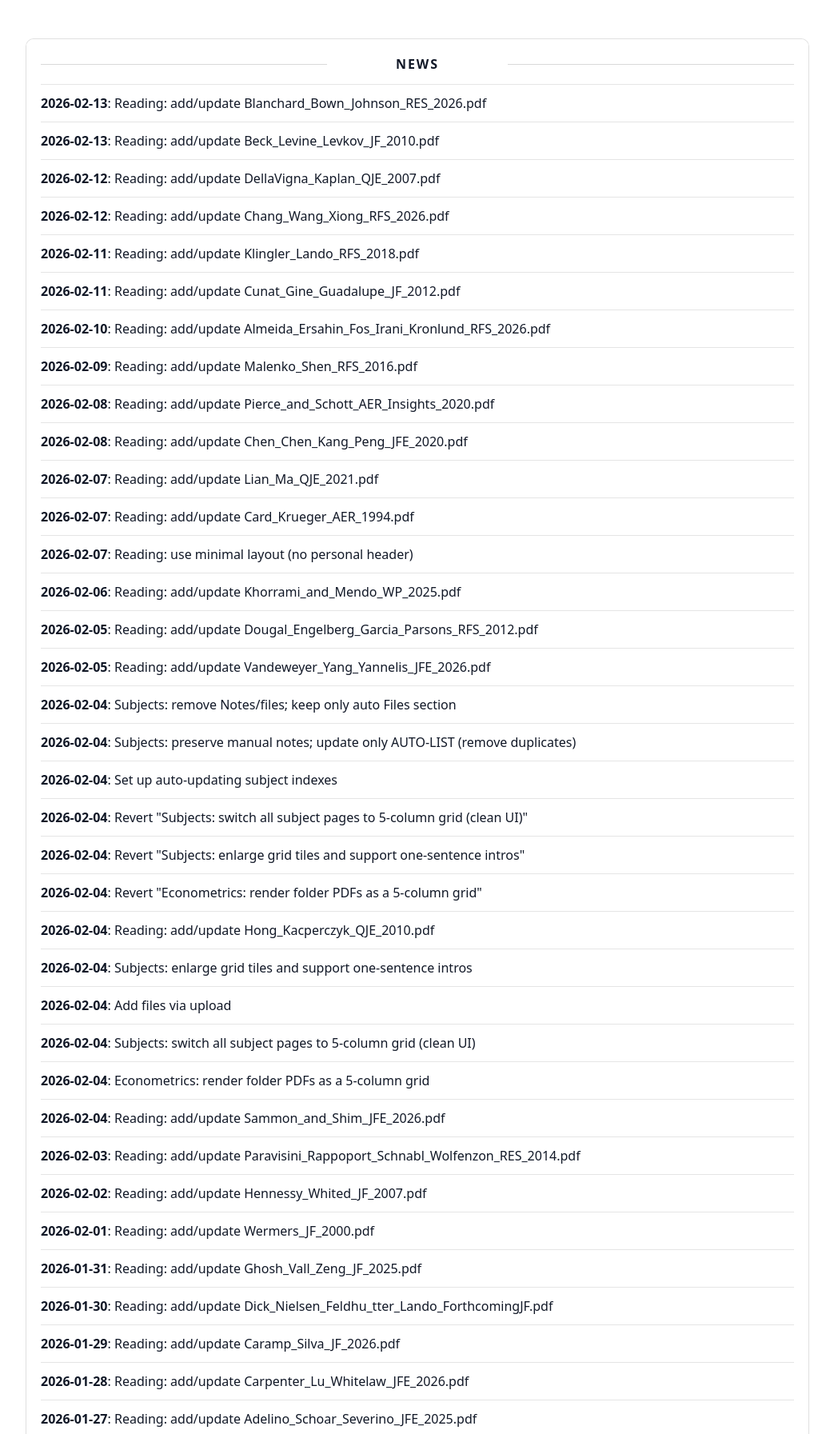
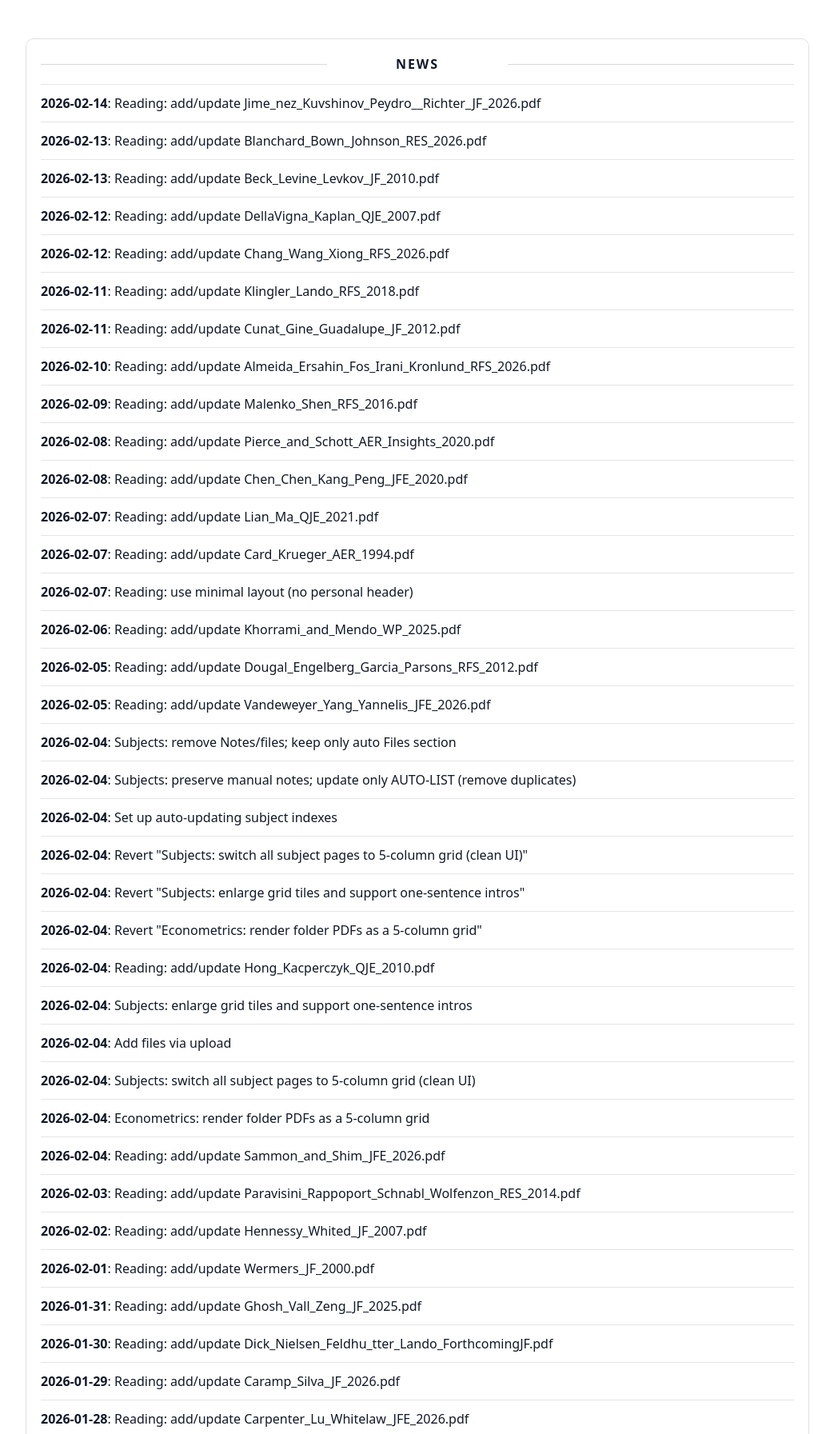
Before and after one commit to yaxinzn/study-archive, a Jekyll site: the page built from updates/index.md, in a window 1280 px wide, cut to the strip 476-2269 px from the top of the page. Shown: the whole strip at 80% size, without its empty margins (118-1161 px from the left). Built offline with Jekyll 4.4.1, drawn with Linux system fonts in a browser that asks for light colours; some of the changed text lies outside the part shown.

Commit message:
chore: update NEWS feed

```diff
--- a/_data/news.yml
+++ b/_data/news.yml
@@ -1,4 +1,7 @@
 # Auto-generated update history (sorted newest -> oldest). Do not edit manually.
+- ts: "1771060261"
+  date: "2026-02-14"
+  title: "Reading: add/update Jime_nez_Kuvshinov_Peydro__Richter_JF_2026.pdf"
 - ts: "1770979859"
   date: "2026-02-13"
   title: "Reading: add/update Blanchard_Bown_Johnson_RES_2026.pdf"
```
